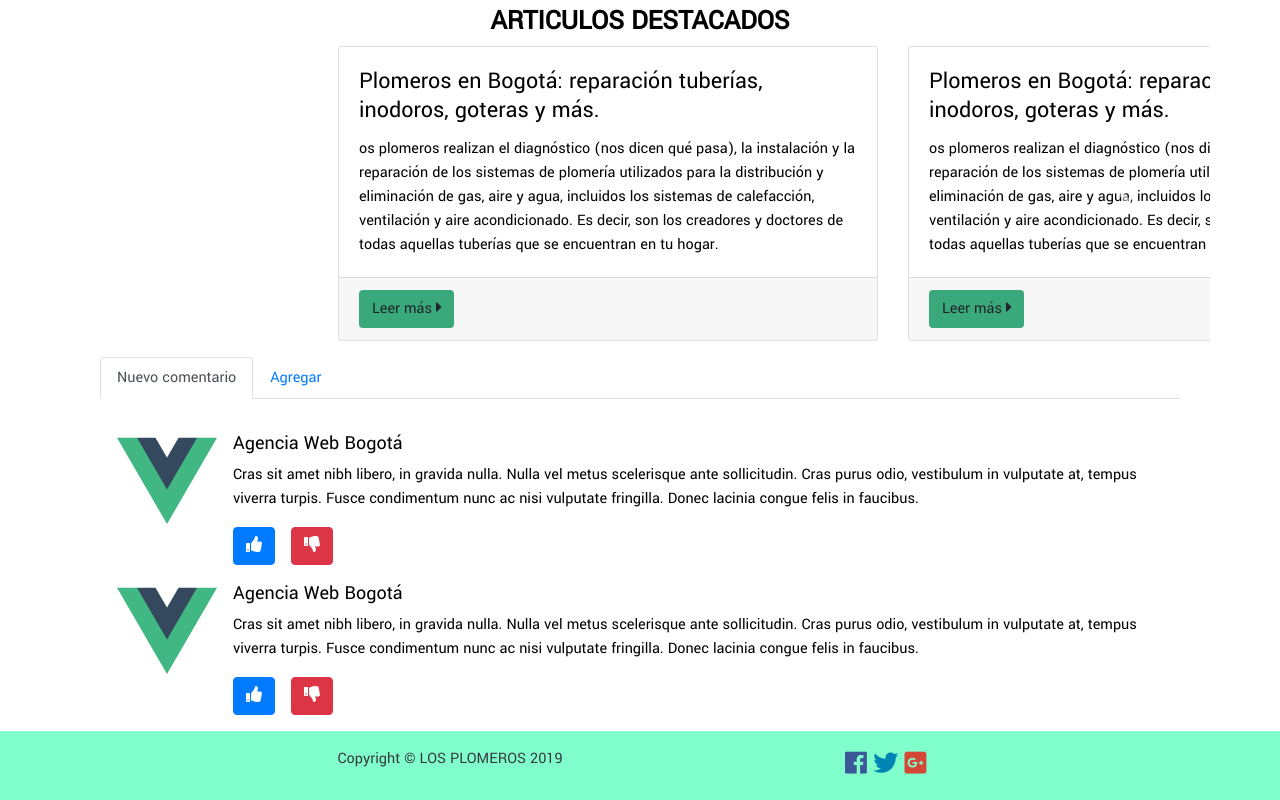
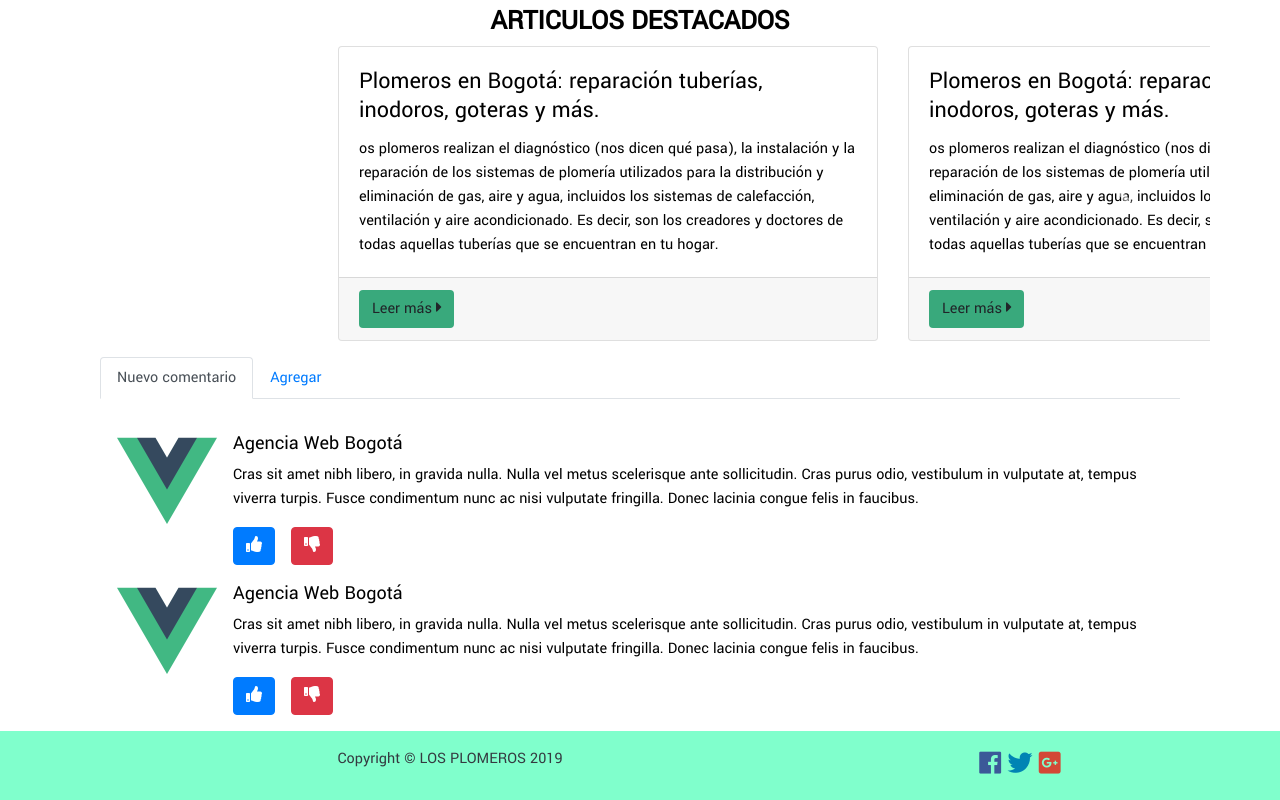
Before and after one commit to whary11/blog, a website: page entrada.html in a window 1280 px wide. Shown: the part 2347-3147 px from the top of the page. Drawn offline with Linux system fonts and the light colour scheme.

Commit message:
Centrando icinos de redes sociales..

```diff
--- a/entrada.html
+++ b/entrada.html
@@ -353,13 +353,10 @@
           <p class="m-0 text-center text-dark">Copyright &copy; <span class="text-uppercase">los plomeros 2019</span></p>
         </div>
 
-        <div class="col-md-4" style="font-size:25px;">
+        <div class="col-md-4 text-center" style="font-size:25px;">
             <a href="http://"><i class="fab fa-facebook color-facebook"></i></a>
             <a href="http://"><i class="fab fa-twitter color-twitter"></i></a>
-          <a href="http://"><i class="fab fa-google-plus-square color-google"></i></a>
-
-
-
+            <a href="http://"><i class="fab fa-google-plus-square color-google"></i></a>
         </div>
 
       </div>
```
